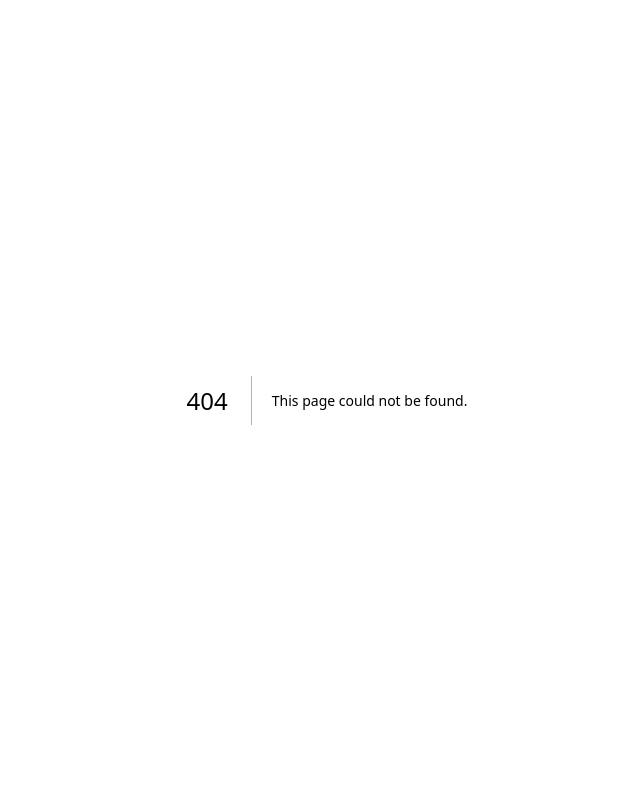
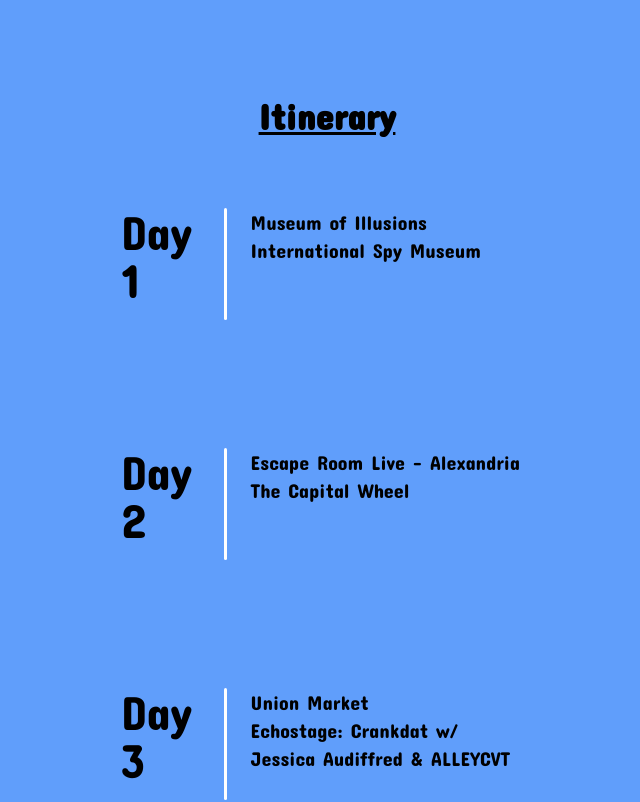
Before and after one commit to mlee2197/dc-in-review, a Next.js app: page /itinerary in a window 1280 px wide. Before the commit this address had no page. Shown: the top 802 px of the page, without its empty margins (313-953 px from the left). Built offline with nearby package versions, Linux system fonts and the light colour scheme.

Commit message:
create itinerary jsx

```diff
--- a/src/app/globals.css
+++ b/src/app/globals.css
@@ -60,4 +60,12 @@
   .text-row {
     @apply absolute text-2xl text-nowrap;
   }
+
+  .day {
+    @apply flex mx-auto p-6 h-[30vh] w-screen md:max-w-[460px] md:w-[50vw];
+  }
+
+  .divider {
+    @apply h-28 w-[3px] bg-white mx-6 rounded-sm;
+  }
 }
--- /dev/null
+++ b/src/app/itinerary/page.tsx
@@ -0,0 +1,39 @@
+"use client";
+
+const ITINERARY_DATA = [
+  ["Museum of Illusions", "International Spy Museum"],
+  ["Escape Room Live - Alexandria", "The Capital Wheel"],
+  ["Union Market", "Echostage: Crankdat w/ Jessica Audiffred & ALLEYCVT"],
+  ["Roosevelt Island", "Washington Monument walk"],
+];
+
+export default function Itinerary() {
+  // create scroll scrub animation for days
+  // add cloud images
+  // create scroll scrub animation for cloud images/
+  // add mobile styles for clouds
+
+
+
+  return (
+    <div className="relative w-screen py-24 bg-blue-400">
+      <h1 className="mb-12 text-center text-4xl font-bold underline">
+        Itinerary
+      </h1>
+      {ITINERARY_DATA.map((day, i) => (
+        <div key={`day-${i}`} className="day">
+          <h2 className="w-[3ch] text-4xl  md:text-5xl">Day {i + 1}</h2>
+          <div className="divider" />
+          <ul className="basis-2/3">
+            {day.map((activity, j) => (
+              <li key={j} className="text-lg md:text-xl">
+                {activity}
+              </li>
+            ))}
+          </ul>
+        </div>
+      ))}
+      {/* cloud images */}
+    </div>
+  );
+}
```
